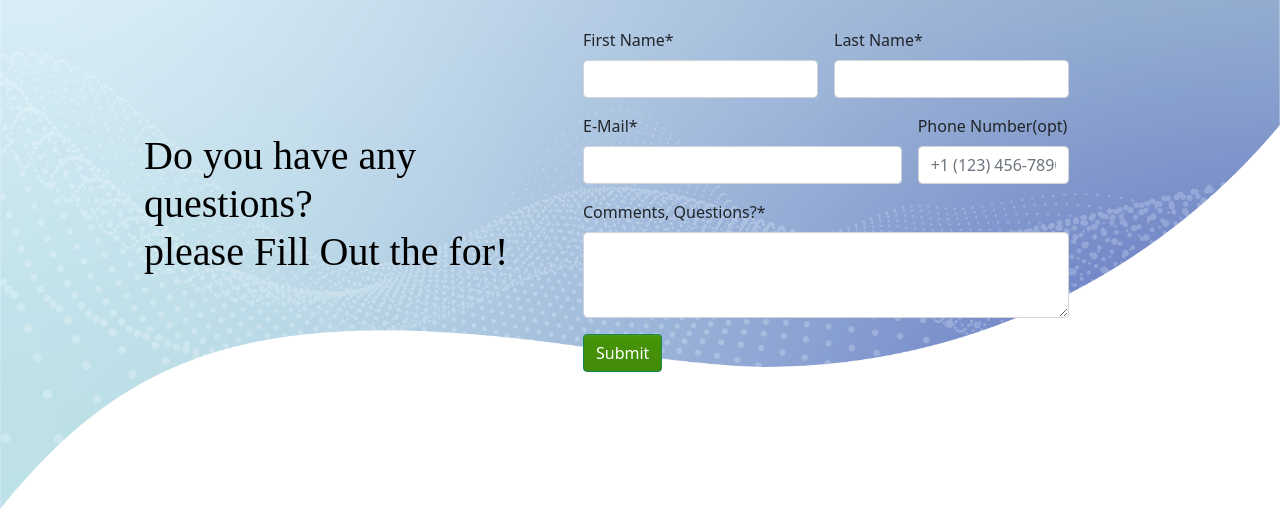
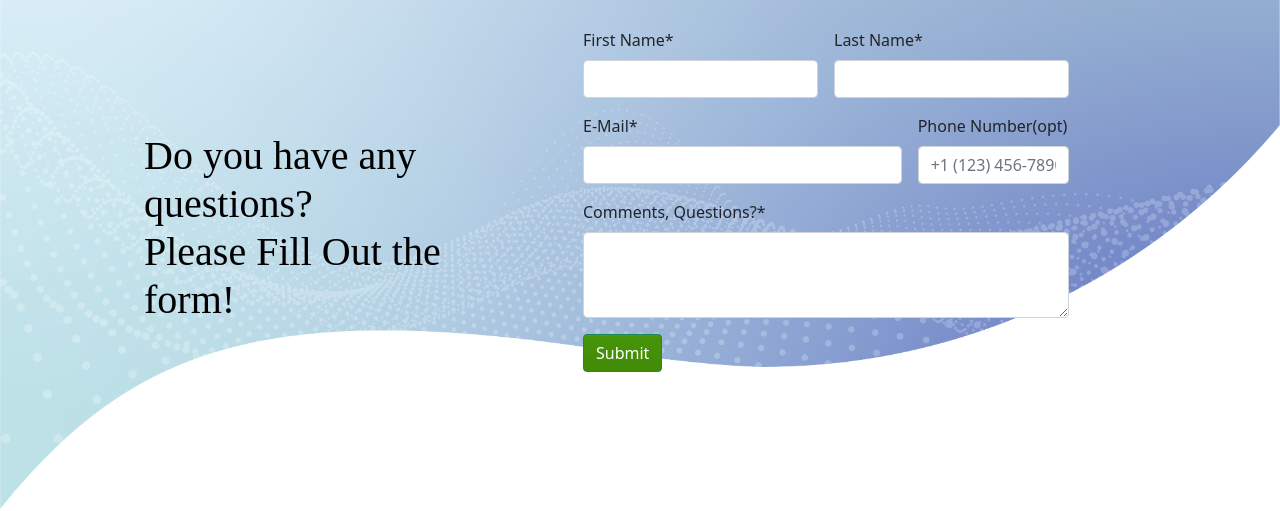
Before and after one commit to Hrithik0311/ConnectLocal, a plain HTML site: page contact.html in a window 1280 px wide. Shown: the part 296-807 px from the top of the page. Drawn offline with nearby package versions, Linux system fonts and the light colour scheme; no server answers; a script that the page names is missing.

Commit message:
Update contact.html

```diff
--- a/contact.html
+++ b/contact.html
@@ -491,7 +491,7 @@
           <div class="col-md-5">
             <h1 class="d-none d-sm-block" style="color: #000000; margin-left:50px; margin-top:350px;margin-bottom:180px;">
              Do you have any questions? <br>
-              please Fill Out the for!
+              Please Fill Out the form!
             </h1>
           </div>
           <!-- Success Toast -->
```
